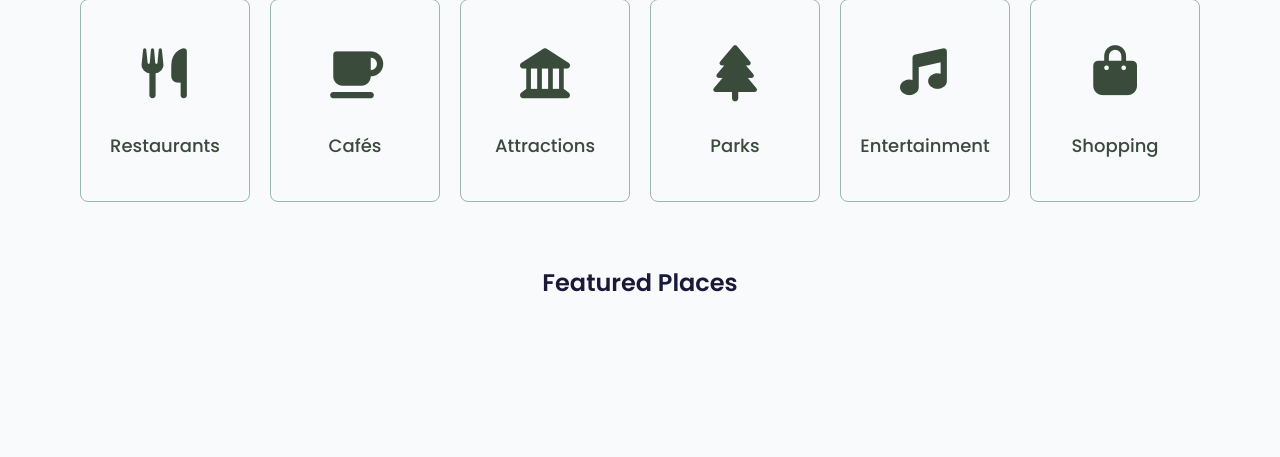
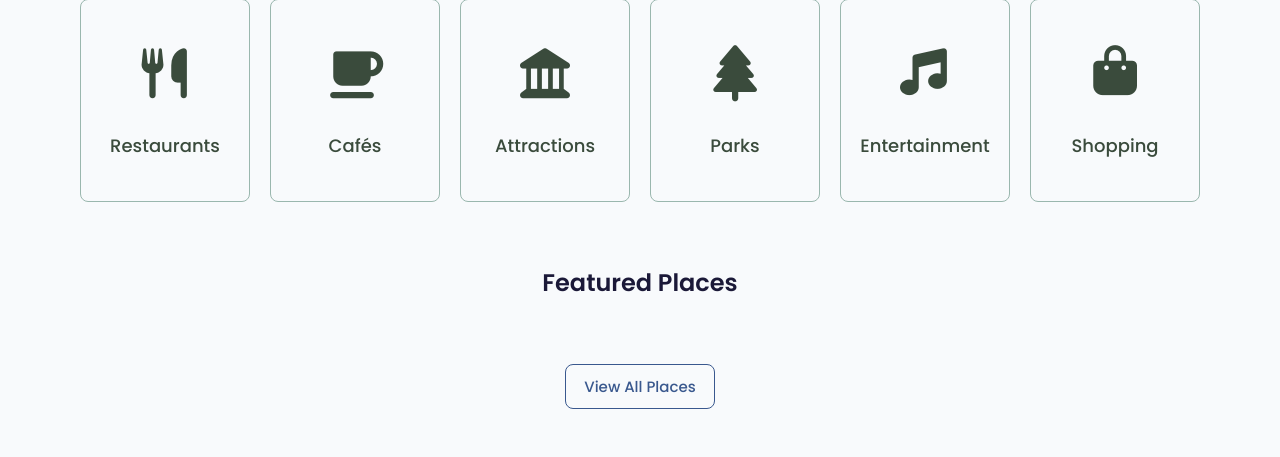
Before and after one commit to saiabbirame/582-32W-VA, a Flask app: page / in a window 1280 px wide. Shown: the part 594-1051 px from the top of the page. Before the commit the page ends 886 px from the top, so only its background shows below. Run offline with Flask 3, Linux system fonts and the light colour scheme; data that the repository does not hold is empty; some libraries are stand-ins or nearby versions.

Commit message:
Add view all places button

```diff
--- a/code/static/css/style.css
+++ b/code/static/css/style.css
@@ -325,6 +325,19 @@ body{
 .details-button:hover{
     background-color: #39588E;
     color: #F8FAFC;
+}
+
+.featured-places-button{
+    display: flex;
+    justify-content: center;
+    margin-top: 32px;
+}
+
+.featured-places-button a{
+    font-size: 15px;
+    font-weight: 500;
+    text-decoration: none;
+    transition: 0.3s ease;
 }
 
 /* PLACE DETAILS */
--- a/code/templates/index.html
+++ b/code/templates/index.html
@@ -78,5 +78,9 @@
             </article>
         {% endfor %}
     </div>
+
+    <div class="featured-places-button">
+        <a href="{{ url_for('places') }}" class="secondary-button">View All Places</a>
+    </div>
 </section>
 {% endblock %}
```
